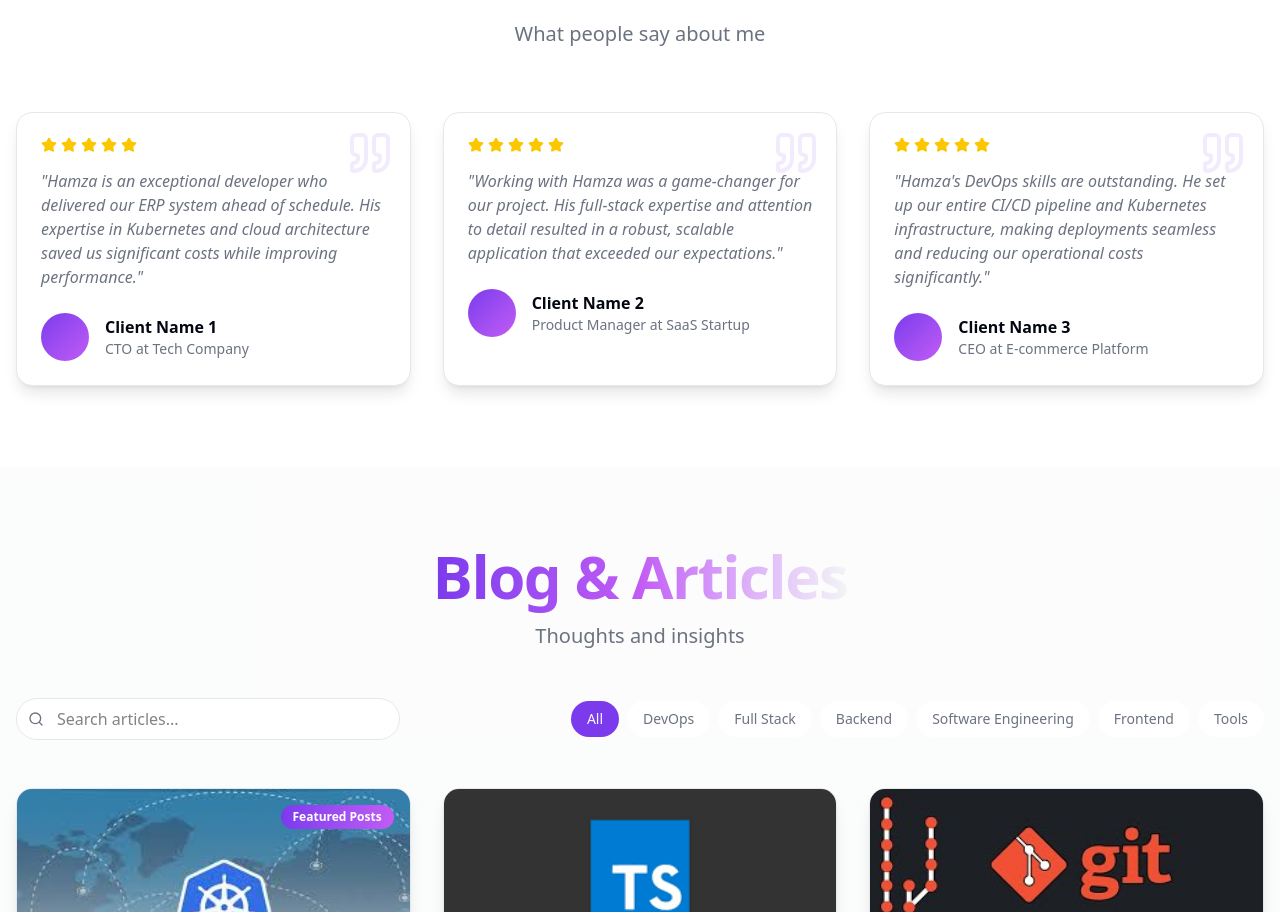
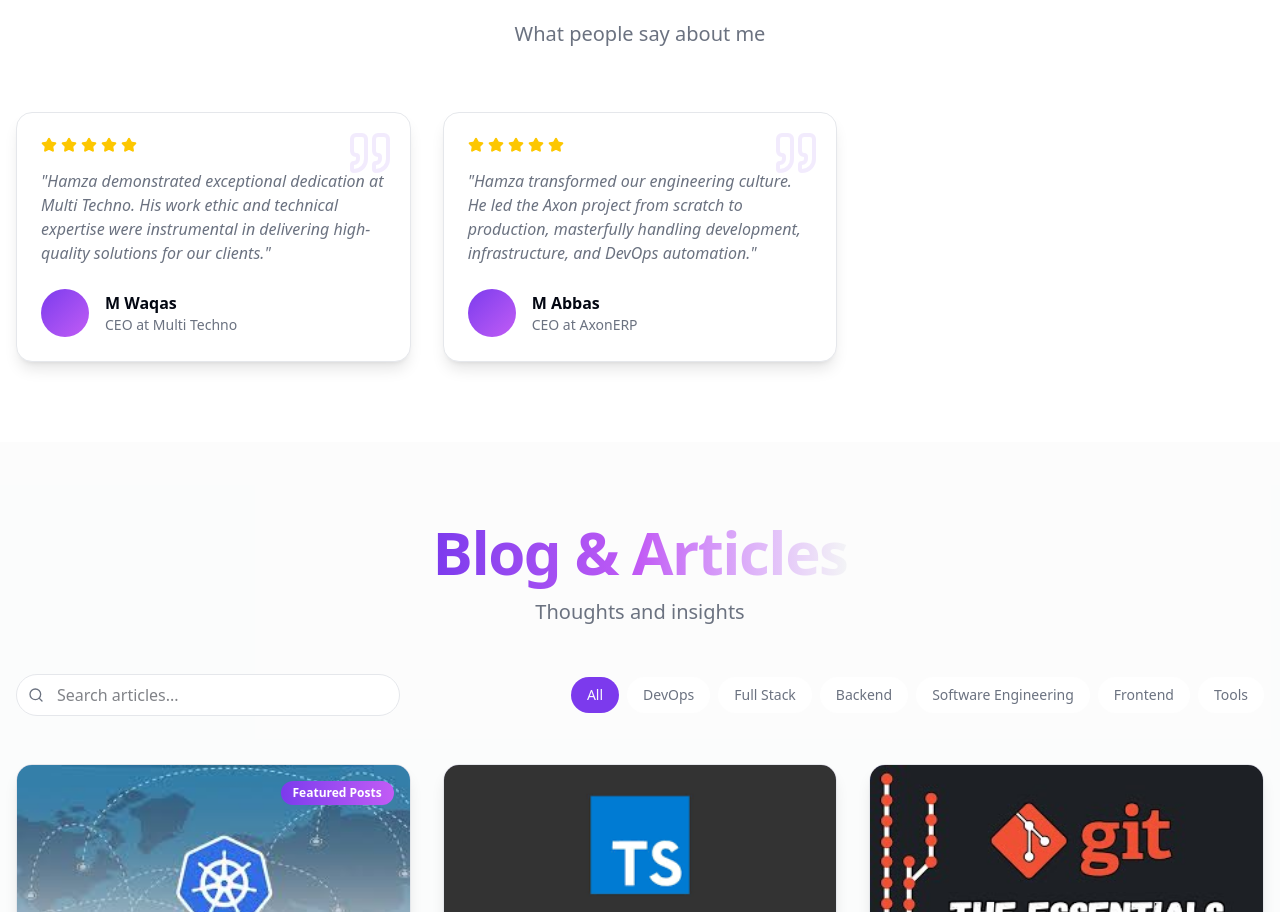
Before and after one commit to Mrhamza01/portfolio, a Next.js app: page / in a window 1280 px wide. Shown: the part 8914-9826 px from the top of the page. Built offline with nearby package versions, Linux system fonts and the light colour scheme.

Commit message:
make the certificat link valid
update the testimonials

```diff
--- a/src/components/sections/TestimonialsSection.tsx
+++ b/src/components/sections/TestimonialsSection.tsx
@@ -2,7 +2,7 @@
 
 import { useTestimonials } from '@/constants/translated/testimonials';
 import { useLanguageStore } from '@/store/useLanguageStore';
-import { Quote, Star } from 'lucide-react';
+import { Quote, Star, Linkedin } from 'lucide-react';
 import { motion } from 'framer-motion';
 
 export function TestimonialsSection() {
@@ -54,7 +54,20 @@ export function TestimonialsSection() {
                                 <div className="flex items-center gap-4">
                                     <div className="h-12 w-12 rounded-full bg-gradient-to-br from-primary to-accent" />
                                     <div>
-                                        <p className="font-semibold text-foreground">{testimonial.name}</p>
+                                        <div className="flex items-center gap-2">
+                                            <p className="font-semibold text-foreground">{testimonial.name}</p>
+                                            {testimonial.linkedin && (
+                                                <a
+                                                    href={testimonial.linkedin}
+                                                    target="_blank"
+                                                    rel="noopener noreferrer"
+                                                    className="text-muted-foreground hover:text-[#0077b5] transition-colors"
+                                                    title="View LinkedIn Profile"
+                                                >
+                                                    <Linkedin className="h-4 w-4" />
+                                                </a>
+                                            )}
+                                        </div>
                                         <p className="text-sm text-muted-foreground">
                                             {testimonial.role} at {testimonial.company}
                                         </p>
--- a/src/constants/certificates.ts
+++ b/src/constants/certificates.ts
@@ -1,3 +1,4 @@
+
 export interface Certificate {
     id: string;
     title: string;
@@ -16,7 +17,7 @@ export const certificates: Certificate[] = [
         title: 'Google UX Design Specialization',
         issuer: 'Google',
         issueDate: '2024',
-        credentialUrl: '#',
+        credentialUrl: 'https://www.credly.com/badges/220537be-a0f2-45c8-91ab-aae2cb487cfc/linked_in_profile',
         image: '/images/certificates/google-ux.jpg',
         skills: ['UX Design', 'User Research', 'Prototyping', 'Figma'],
     },
@@ -25,7 +26,7 @@ export const certificates: Certificate[] = [
         title: 'Google Digital Marketing & E-commerce Specialization',
         issuer: 'Google',
         issueDate: '2024',
-        credentialUrl: '#',
+        credentialUrl: 'https://www.coursera.org/account/accomplishments/specialization/certificate/VMQB38YM9AM8',
         image: '/images/certificates/google-marketing.jpg',
         skills: ['Digital Marketing', 'E-commerce', 'SEO', 'Analytics'],
     },
@@ -34,7 +35,7 @@ export const certificates: Certificate[] = [
         title: 'IBM Full Stack Software Developer Specialization',
         issuer: 'IBM',
         issueDate: '2024',
-        credentialUrl: '#',
+        credentialUrl: 'https://www.coursera.org/account/accomplishments/specialization/certificate/MMUN6DJEERPU',
         image: '/images/certificates/ibm-fullstack.jpg',
         skills: ['Full Stack Development', 'Cloud Computing', 'DevOps', 'Microservices'],
     },
@@ -43,7 +44,7 @@ export const certificates: Certificate[] = [
         title: 'Back End Development and APIs',
         issuer: 'freeCodeCamp',
         issueDate: '2023',
-        credentialUrl: '#',
+        credentialUrl: 'https://www.freecodecamp.org/certification/hamza_ghafoor/back-end-development-and-apis',
         image: '/images/certificates/freecodecamp-backend.jpg',
         skills: ['Node.js', 'Express', 'MongoDB', 'REST APIs'],
     },
@@ -52,7 +53,7 @@ export const certificates: Certificate[] = [
         title: 'Google Data Analytics Specialization',
         issuer: 'Google',
         issueDate: '2024',
-        credentialUrl: '#',
+        credentialUrl: 'https://www.coursera.org/account/accomplishments/specialization/certificate/3NJRKWYEG8P6',
         image: '/images/certificates/google-analytics.jpg',
         skills: ['Data Analysis', 'SQL', 'Data Visualization', 'R Programming'],
     },
--- a/src/constants/testimonials.ts
+++ b/src/constants/testimonials.ts
@@ -7,37 +7,28 @@ export interface Testimonial {
     content: string;
     rating?: number;
     date?: string;
+    linkedin?: string;
 }
 
 export const testimonials: Testimonial[] = [
     {
         id: 'test-1',
-        name: 'Client Name 1',
-        role: 'CTO',
-        company: 'Tech Company',
+        name: 'M Waqas',
+        role: 'CEO',
+        company: 'Multi Techno',
         avatar: '/images/testimonials/client-1.jpg',
-        content: 'Hamza is an exceptional developer who delivered our ERP system ahead of schedule. His expertise in Kubernetes and cloud architecture saved us significant costs while improving performance.',
+        content: 'Hamza demonstrated exceptional dedication at Multi Techno. His work ethic and technical expertise were instrumental in delivering high-quality solutions for our clients.',
         rating: 5,
         date: '2024-10',
     },
     {
         id: 'test-2',
-        name: 'Client Name 2',
-        role: 'Product Manager',
-        company: 'SaaS Startup',
+        name: 'M Abbas',
+        role: 'CEO',
+        company: 'AxonERP',
         avatar: '/images/testimonials/client-2.jpg',
-        content: 'Working with Hamza was a game-changer for our project. His full-stack expertise and attention to detail resulted in a robust, scalable application that exceeded our expectations.',
+        content: 'Hamza transformed our engineering culture. He led the Axon project from scratch to production, masterfully handling development, infrastructure, and DevOps automation.',
         rating: 5,
         date: '2024-08',
     },
-    {
-        id: 'test-3',
-        name: 'Client Name 3',
-        role: 'CEO',
-        company: 'E-commerce Platform',
-        avatar: '/images/testimonials/client-3.jpg',
-        content: 'Hamza\'s DevOps skills are outstanding. He set up our entire CI/CD pipeline and Kubernetes infrastructure, making deployments seamless and reducing our operational costs significantly.',
-        rating: 5,
-        date: '2024-06',
-    },
 ];
--- a/src/constants/translated/testimonials.ts
+++ b/src/constants/translated/testimonials.ts
@@ -5,15 +5,11 @@ import { testimonials } from '../testimonials';
 const testimonialsUr = [
     {
         ...testimonials[0],
-        content: 'حمزہ ایک غیر معمولی ڈویلپر ہیں جنہوں نے ہمارے ERP سسٹم کو شیڈول سے پہلے فراہم کیا۔ Kubernetes اور کلاؤڈ آرکیٹیکچر میں ان کی مہارت نے کارکردگی کو بہتر بناتے ہوئے ہمیں نمایاں لاگت بچائی۔',
+        // content: '...', // TODO: Translate to Urdu
     },
     {
         ...testimonials[1],
-        content: 'حمزہ کے ساتھ کام کرنا ہمارے پروجیکٹ کے لیے گیم چینجر تھا۔ ان کی فل سٹیک مہارت اور تفصیل پر توجہ کے نتیجے میں ایک مضبوط، قابل توسیع ایپلیکیشن بنی جو ہماری توقعات سے بڑھ گئی۔',
-    },
-    {
-        ...testimonials[2],
-        content: 'حمزہ کی DevOps مہارتیں شاندار ہیں۔ انہوں نے ہماری پوری CI/CD پائپ لائن اور Kubernetes انفراسٹرکچر ترتیب دی، جس سے ڈیپلائمنٹس بغیر رکاوٹ کے ہو گئیں اور ہماری آپریشنل لاگت نمایاں طور پر کم ہو گئی۔',
+        // content: '...', // TODO: Translate to Urdu
     },
 ];
 
```
